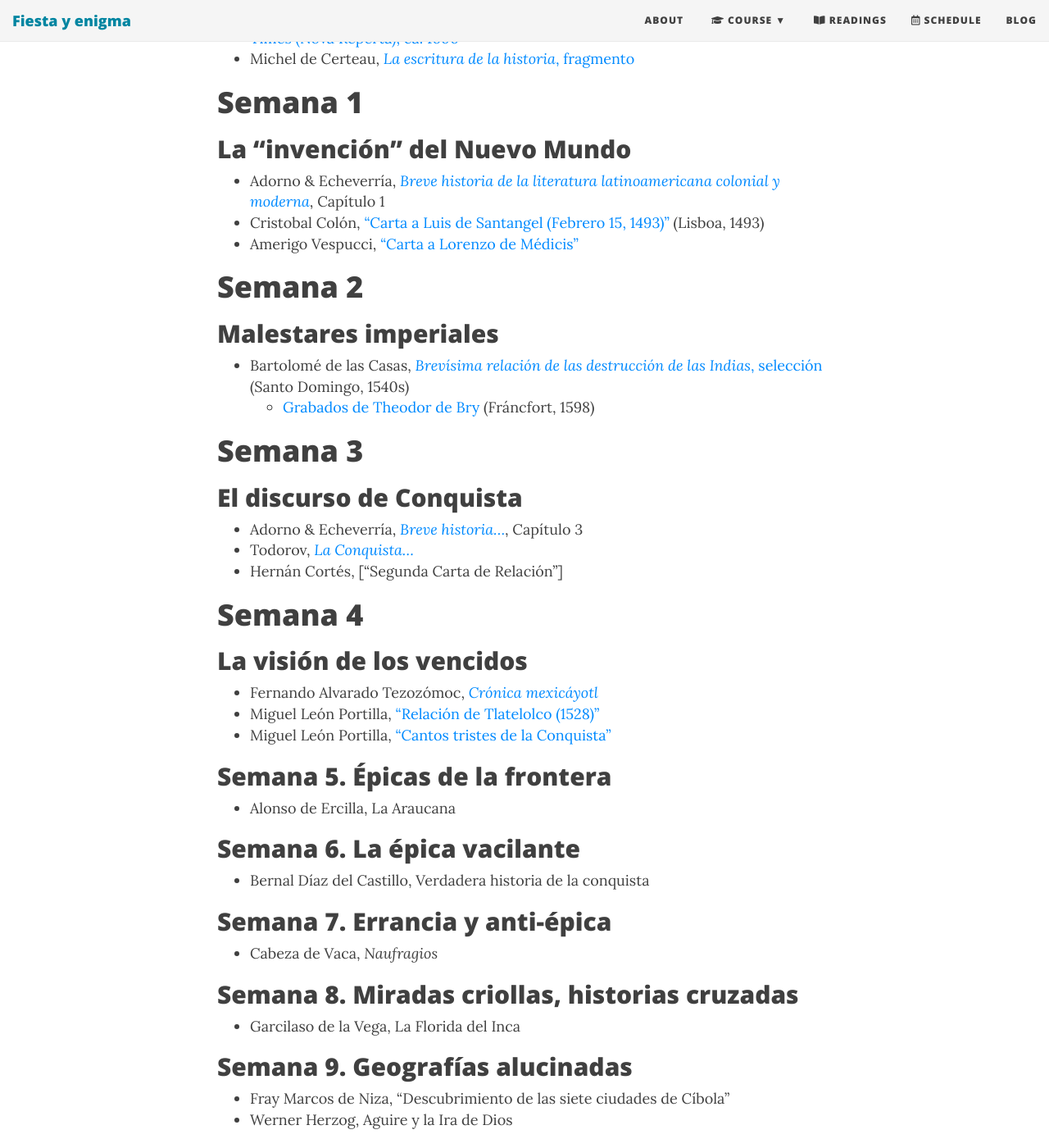
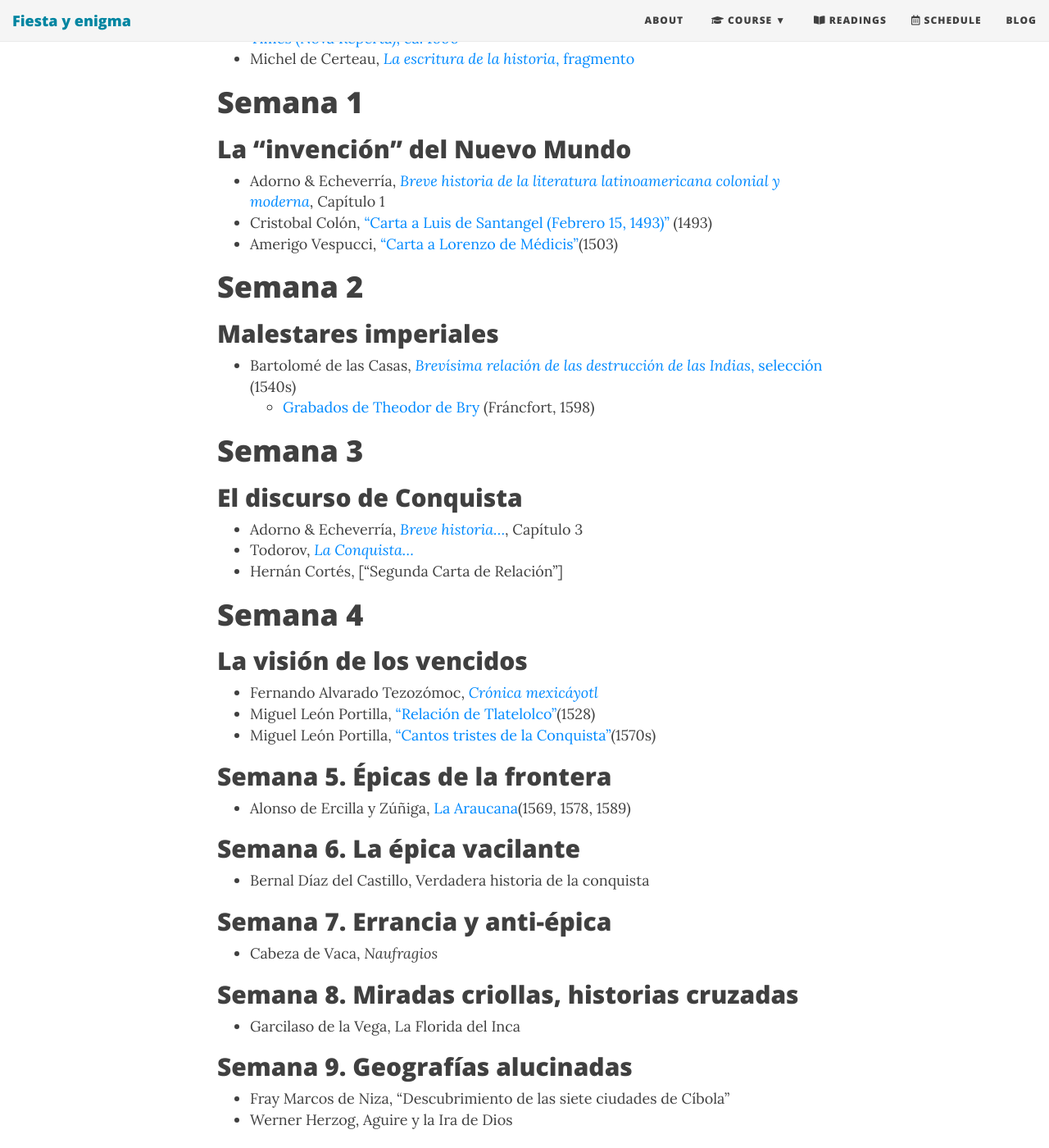
Before and after one commit to Hipomenes/ls452, a Jekyll site: the page built from syllabus.md, in a window 1280 px wide and 1400 px high, scrolled down 1430 px. Shown: the whole window at 82% size. Built offline with Jekyll 4.4.1, drawn with Linux system fonts in a browser that asks for light colours; nearby versions of some CDN libraries.

Commit message:
Update syllabus.md

```diff
--- a/syllabus.md
+++ b/syllabus.md
@@ -26,14 +26,14 @@ bigimg: /img/4partes.jpg
 ## La "invención" del Nuevo Mundo
 
 - Adorno & Echeverría, [*Breve historia de la literatura latinoamericana colonial y moderna*](), Capítulo 1
-- Cristobal Colón, ["Carta a Luis de Santangel (Febrero 15, 1493)"]() (Lisboa, 1493)
-- Amerigo Vespucci, ["Carta a Lorenzo de Médicis"]()
+- Cristobal Colón, ["Carta a Luis de Santangel (Febrero 15, 1493)"]() (1493)
+- Amerigo Vespucci, ["Carta a Lorenzo de Médicis"]()(1503)
 
 
 # Semana 2
 ## Malestares imperiales
 
-- Bartolomé de las Casas, [*Brevísima relación de las destrucción de las Indias*, selección](https://drive.google.com/open?id=16fXW5kJKYfivZrQdTBea9kLmKCl7F2RK) (Santo Domingo, 1540s)
+- Bartolomé de las Casas, [*Brevísima relación de las destrucción de las Indias*, selección](https://drive.google.com/open?id=16fXW5kJKYfivZrQdTBea9kLmKCl7F2RK) (1540s)
     - [Grabados de Theodor de Bry](https://commons.wikimedia.org/wiki/Category:Prints_from_Bartolom%C3%A9_de_las_Casas_Regionum) (Fráncfort, 1598)
 
 # Semana 3
@@ -47,12 +47,12 @@ bigimg: /img/4partes.jpg
 ##  La visión de los vencidos
 
 - Fernando Alvarado Tezozómoc, [*Crónica mexicáyotl*]()
-- Miguel León Portilla, ["Relación de Tlatelolco (1528)"]()
-- Miguel León Portilla, ["Cantos tristes de la Conquista"]()
+- Miguel León Portilla, ["Relación de Tlatelolco"]()(1528)
+- Miguel León Portilla, ["Cantos tristes de la Conquista"]()(1570s)
 
 ## Semana 5. Épicas de la frontera
 
-- Alonso de Ercilla, La Araucana
+- Alonso de Ercilla y Zúñiga, [La Araucana]()(1569, 1578, 1589)
 
 ## Semana 6. La épica vacilante
 
```
